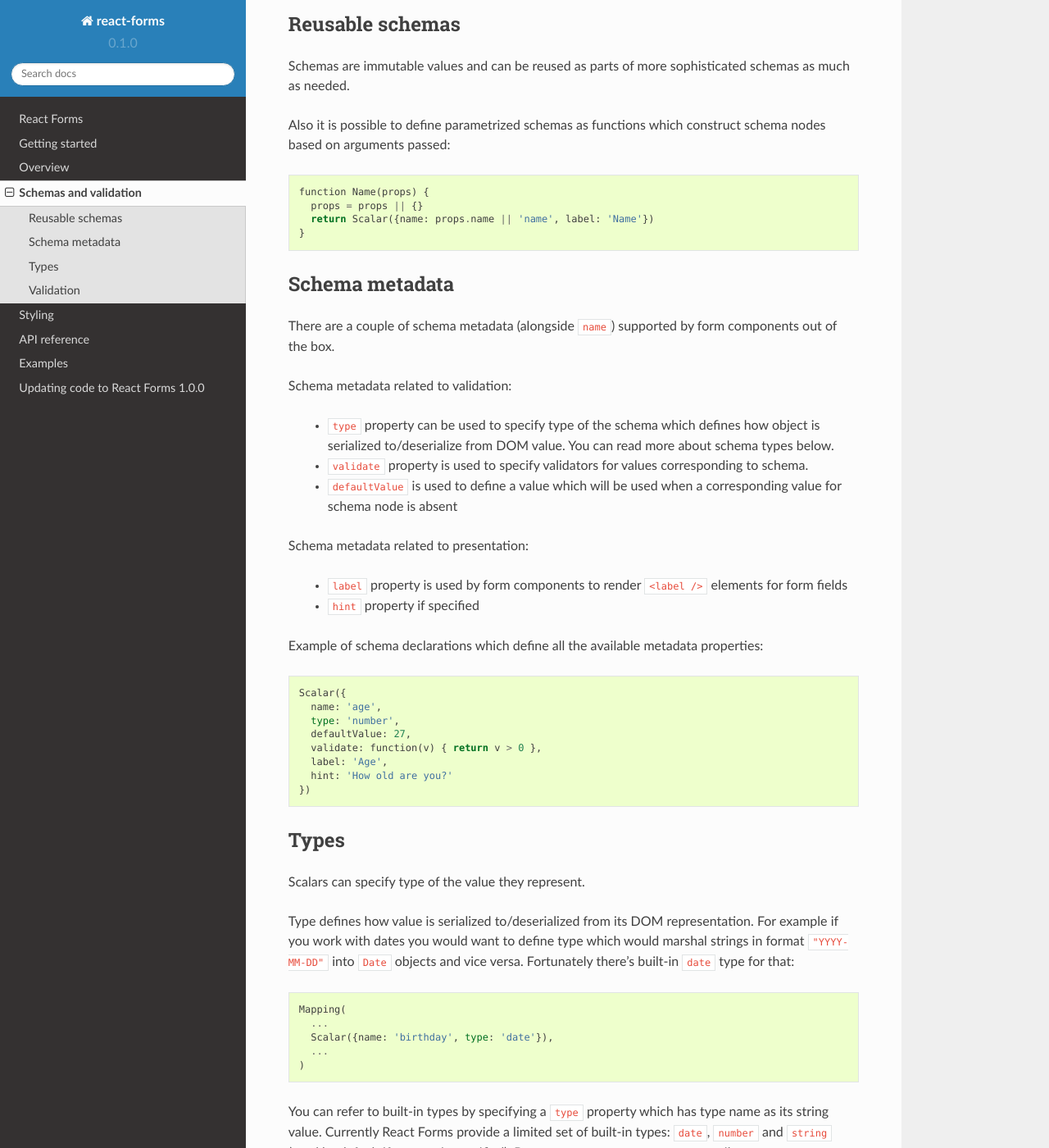
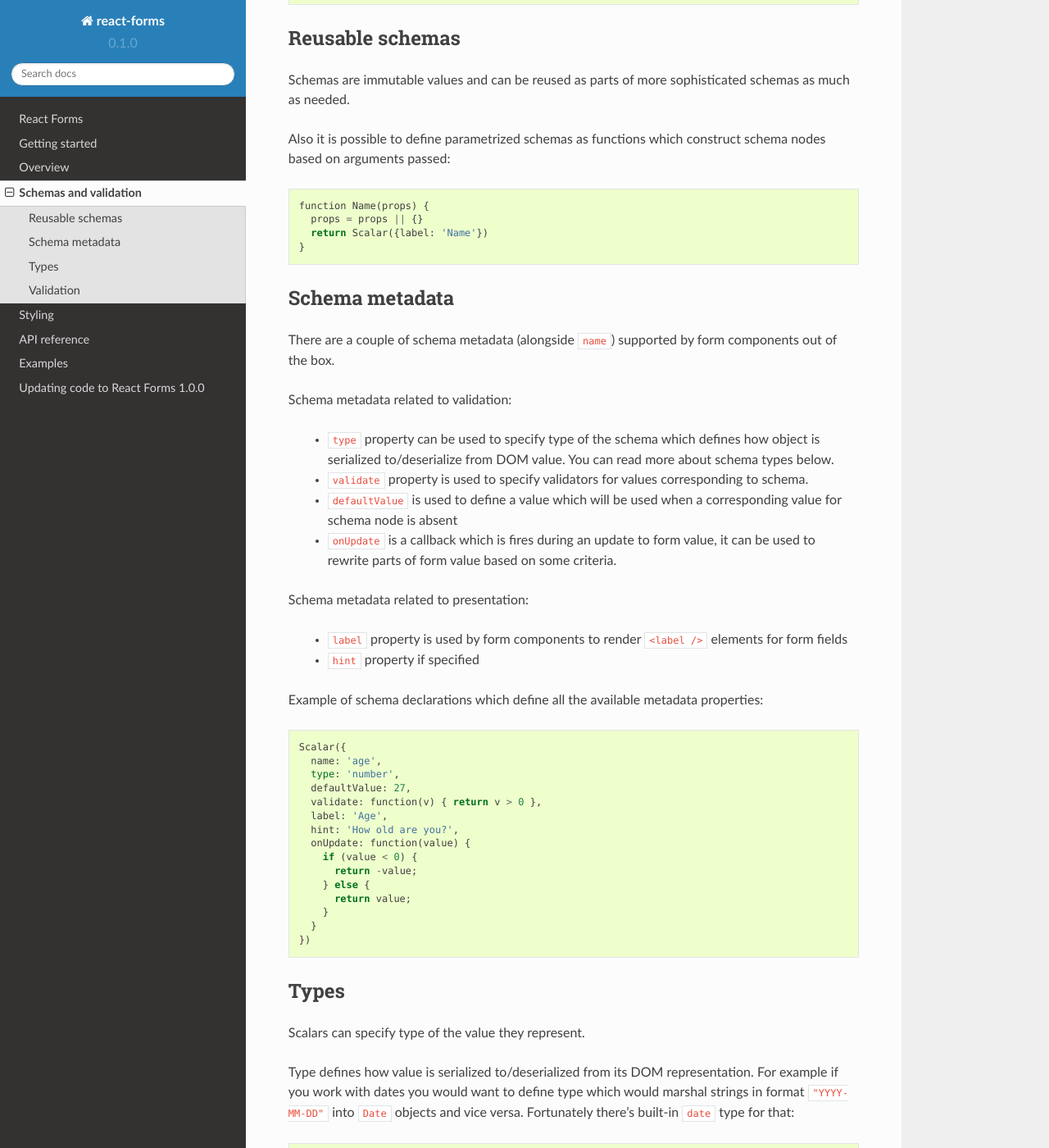
Before and after one commit to prometheusresearch-archive/react-forms, a Sphinx documentation site: the page built from docs/schema.rst, in a window 1280 px wide and 1400 px high, scrolled down 731 px. Shown: the whole window at 82% size. Built offline with Sphinx 7.4.7 and the Read the Docs theme 2.0.0, drawn with Linux system fonts in a browser that asks for light colours; some of the changed text lies outside the part shown.

Commit message:
schema: onUpdate callback

```diff
--- a/docs/schema.rst
+++ b/docs/schema.rst
@@ -24,9 +24,10 @@
 Forms schema API is designed to be compatible with JSX. The schema above can be
 specified using JSX syntax::
 
-  var PersonSchema = Mapping(
-    Scalar({name: 'name', label: 'Name'}),
-    Scalar({name: 'dob', label: 'Date Of Birth'}))
+  var PersonSchema = Mapping({
+    name: Scalar({label: 'Name'}),
+    dob: Scalar({label: 'Date Of Birth'})
+  })
 
 Reusable schemas
 ----------------
@@ -39,7 +40,7 @@
 
   function Name(props) {
     props = props || {}
-    return Scalar({name: props.name || 'name', label: 'Name'})
+    return Scalar({label: 'Name'})
   }
 
 Schema metadata
@@ -57,6 +58,8 @@
     values corresponding to schema.
   * ``defaultValue`` is used to define a value which will be used when a
     corresponding value for schema node is absent
+  * ``onUpdate`` is a callback which is fires during an update to form value, it
+    can be used to rewrite parts of form value based on some criteria.
 
 Schema metadata related to presentation:
 
@@ -73,7 +76,14 @@
     defaultValue: 27,
     validate: function(v) { return v > 0 },
     label: 'Age',
-    hint: 'How old are you?'
+    hint: 'How old are you?',
+    onUpdate: function(value) {
+      if (value < 0) {
+        return -value;
+      } else {
+        return value;
+      }
+    }
   })
 
 Types
@@ -86,11 +96,11 @@
 which would marshal strings in format ``"YYYY-MM-DD"`` into ``Date`` objects and
 vice versa. Fortunately there's built-in ``date`` type for that::
 
-  Mapping(
+  Mapping({
     ...
-    Scalar({name: 'birthday', type: 'date'}),
+    birthday: Scalar({type: 'date'}),
     ...
-  )
+  })
 
 You can refer to built-in types by specifying a ``type`` property which has type
 name as its string value. Currently React Forms provide a limited set of
```
Also changed, not shown: 2 other files.
